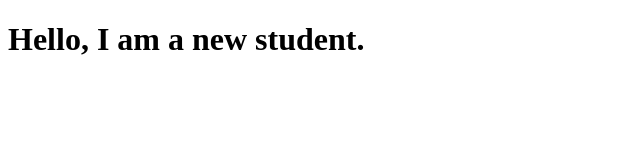
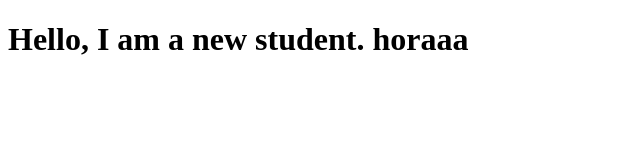
Before and after one commit to HavocForReaL/coursera-test, a plain HTML site: page site/index.html in a window 1280 px wide. Shown: the whole page, without its empty margins (0-640 px from the left). Drawn offline with Linux system fonts and the light colour scheme.

Commit message:
small addition to the oage

```diff
--- a/site/index.html
+++ b/site/index.html
@@ -6,6 +6,6 @@
 	<title>Hello Coursera</title>
 </head>
 <body>
-<h1>Hello, I am a new student.</h1>
+<h1>Hello, I am a new student. horaaa</h1>
 </body>
 </html>
```
